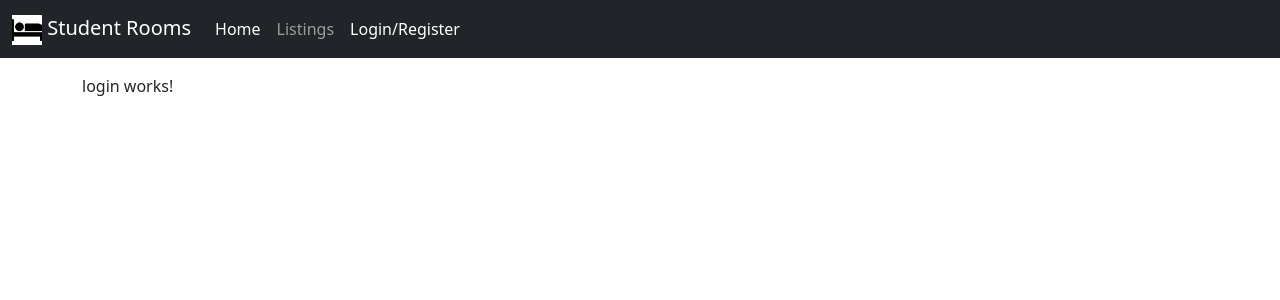
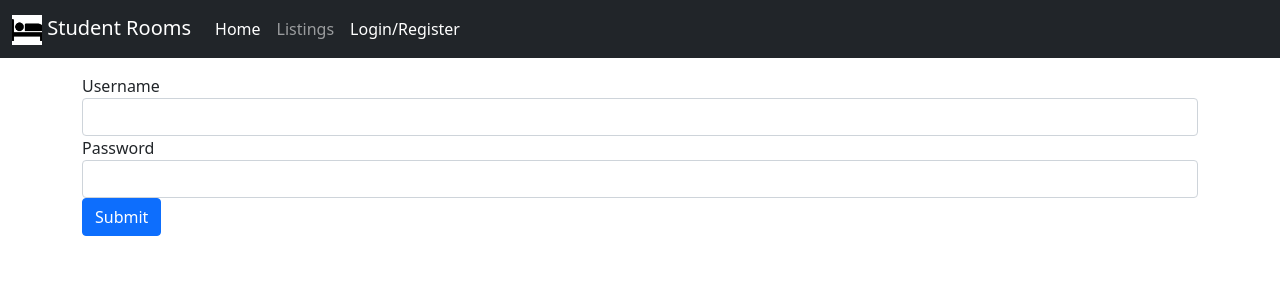
Before and after one commit to s00198790/PRJ-300, an Angular app in the folder studentRoom/: page /#/login in a window 1280 px wide. Shown: the top 300 px of the page. Built offline with nearby package versions, Linux system fonts and the light colour scheme.

Commit message:
log in inputs fields

```diff
--- a/studentRoom/src/app/login/login.component.html
+++ b/studentRoom/src/app/login/login.component.html
@@ -1 +1,11 @@
-<p>login works!</p>
+<form>
+    <div class="form-group">
+        <label for="userName">Username</label>
+        <input id="userName"type="text" class="form-control">
+    </div>
+    <div class="form-group">
+        <label for="passWord">Password</label>
+        <input id="passWord"type="text" class="form-control">
+    </div>
+<button class="btn btn-primary">Submit</button>
+</form>
```
